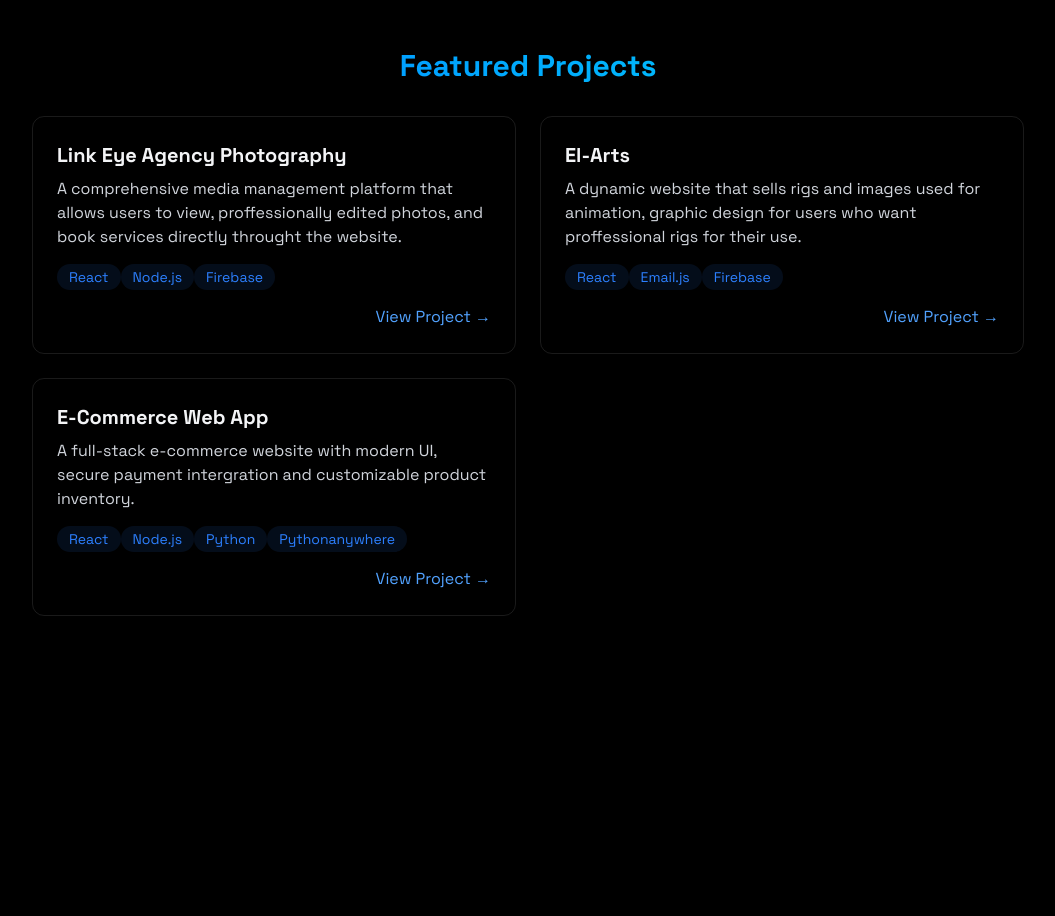
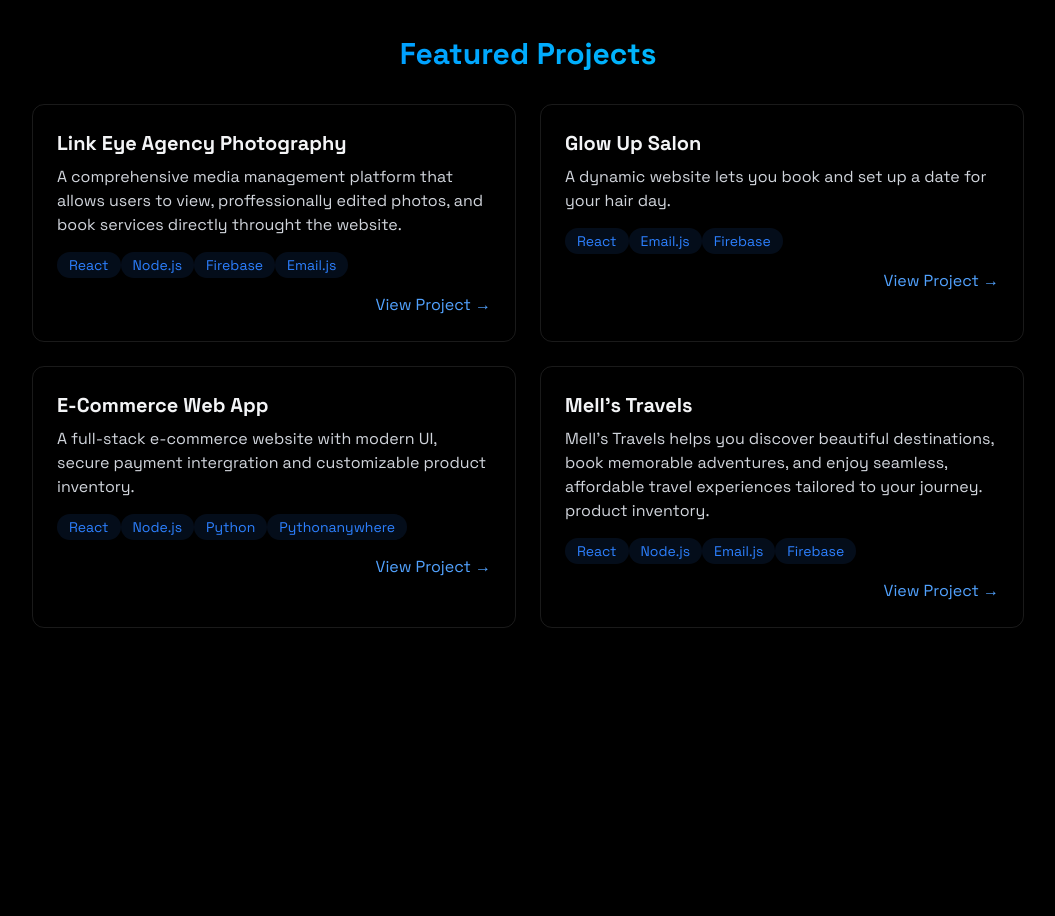
Before and after one commit to marshmelly/Portfolio, a React (Vite) app: page / in a window 1280 px wide. Shown: the part 1720-2636 px from the top of the page, without its empty margins (112-1167 px from the left). Built offline with nearby package versions, Linux system fonts and the light colour scheme.

Commit message:
Second Revision

```diff
--- a/index.html
+++ b/index.html
@@ -2,7 +2,7 @@
 <html lang="en">
   <head>
     <meta charset="UTF-8" />
-    <link rel="icon" type="image/svg+xml" href="/vite.svg" />
+   <link rel="icon" type="image/png" href="/pic/Logo.png" />
     <link rel="preconnect" href="https://fonts.googleapis.com">
     <link rel="preconnect" href="https://fonts.gstatic.com" crossorigin>
     <link href="https://fonts.googleapis.com/css2?family=Space+Grotesk:wght@300..700&display=swap" rel="stylesheet">
--- a/src/Components/Sections/Projects.jsx
+++ b/src/Components/Sections/Projects.jsx
@@ -27,7 +27,7 @@ export const Projects = () => {
 
 
                     <div className="">
-                        {["React", "Node.js", "Firebase"].map((tech, key) => (
+                        {["React", "Node.js", "Firebase", "Email.js"].map((tech, key) => (
                         <span
                              key={key}
                             className="bg-blue-500/10 text-blue-500 py-1 px-3 rounded-full text-sm hover:bg-blue-500/20
@@ -47,11 +47,10 @@ export const Projects = () => {
                     <div className="p-6 rounded-xl border border-white/10 hover:-translate-y-1 hover:border-blue-500/70
                                     hover:shadow-[0_2px_8px_rgba(59, 130, 246, 0.2)] transition">
                         <h3 className="text-xl font-bold mb-2">
-                            <strong>El-Arts</strong>
+                            <strong>Glow Up Salon</strong>
                         </h3>
                         <p className="text-gray-300 mb-4">
-                            A dynamic website that sells rigs and images used for animation,
-                            graphic design for users who want proffessional rigs for their use.
+                            A dynamic website lets you book and set up a date for your hair day.
                         </p>
 
 
@@ -67,7 +66,7 @@ export const Projects = () => {
                     </div>
 
                     <div className="flex justify-end items-center mt-4">
-                        <a href="#" className="text-blue-400 hover:text-cyan-300 transition-colors">
+                        <a href="https://glowupsalon.vercel.app/" className="text-blue-400 hover:text-cyan-300 transition-colors">
                             View Project &rarr;
                         </a>
                     </div>
@@ -102,6 +101,35 @@ export const Projects = () => {
                     </div>
                     </div>
 
+                        <div className="p-6 rounded-xl border border-white/10 hover:-translate-y-1 hover:border-blue-500/70
+                                    hover:shadow-[0_2px_8px_rgba(59, 130, 246, 0.2)] transition">
+                        <h3 className="text-xl font-bold mb-2">
+                            <strong>Mell's Travels</strong>
+                        </h3>
+                        <p className="text-gray-300 mb-4">
+                        Mell’s Travels helps you discover beautiful destinations, book memorable adventures, and enjoy seamless, affordable travel experiences tailored to your journey.
+                          product inventory.
+                        </p>
+
+
+                    <div className="">
+                        {["React", "Node.js", "Email.js", "Firebase"].map((tech, key) => (
+                        <span
+                             key={key}
+                            className="bg-blue-500/10 text-blue-500 py-1 px-3 rounded-full text-sm
+                                       hover:bg-blue-500/20 hover:shadow-[0_2px_8px_rgba(59, 130, 246, 0.1)] transition-all">
+                                         {tech}
+                                    </span>
+                    ))}
+                    </div>
+
+                    <div className="flex justify-end items-center mt-4">
+                        <a href="https://melltravels.vercel.app/" className="text-blue-400 hover:text-cyan-300 transition-colors">
+                            View Project &rarr;
+                        </a>
+                    </div>
+                    </div>
+
                 </div>
             </div>
             </RevealOnScroll>
```
Also changed, not shown: src/Components/pic/IMG-20250104-WA0033_2.jpg (deleted), src/Components/pic/Logo.png (added).
